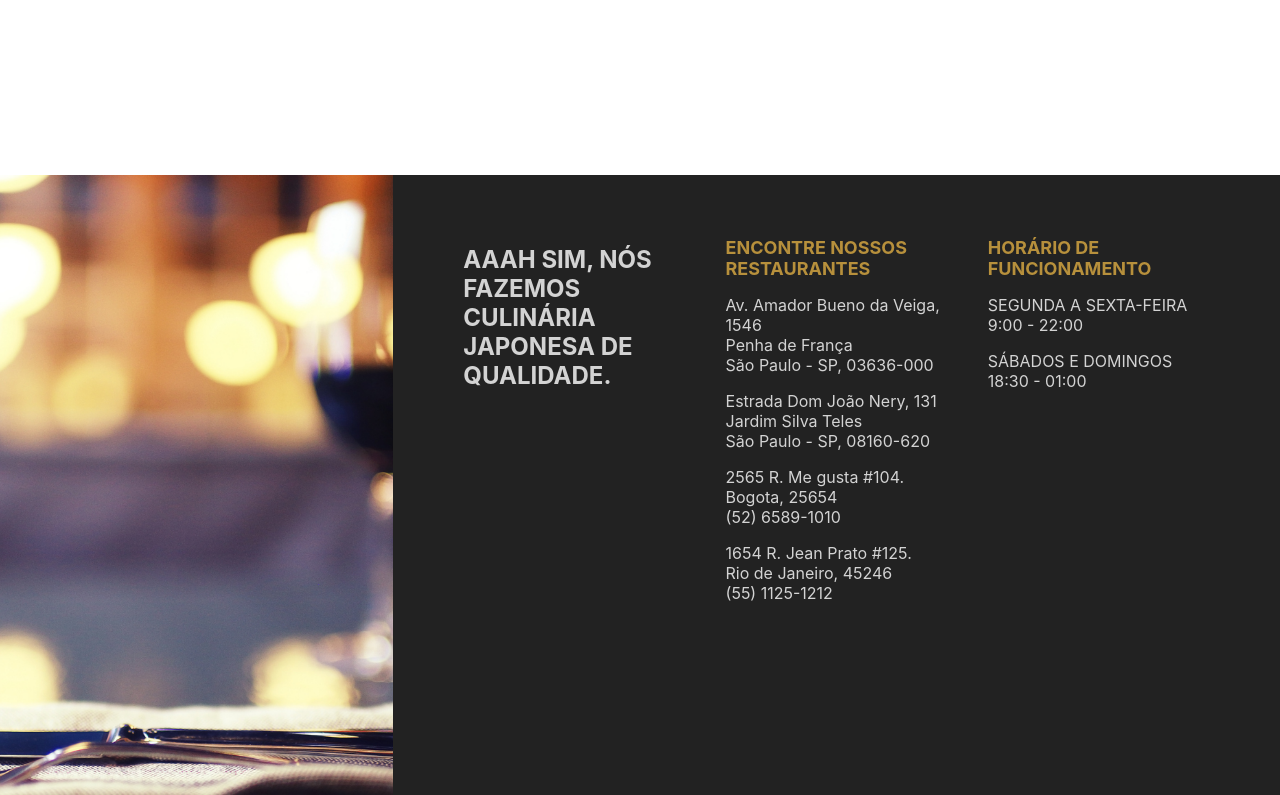
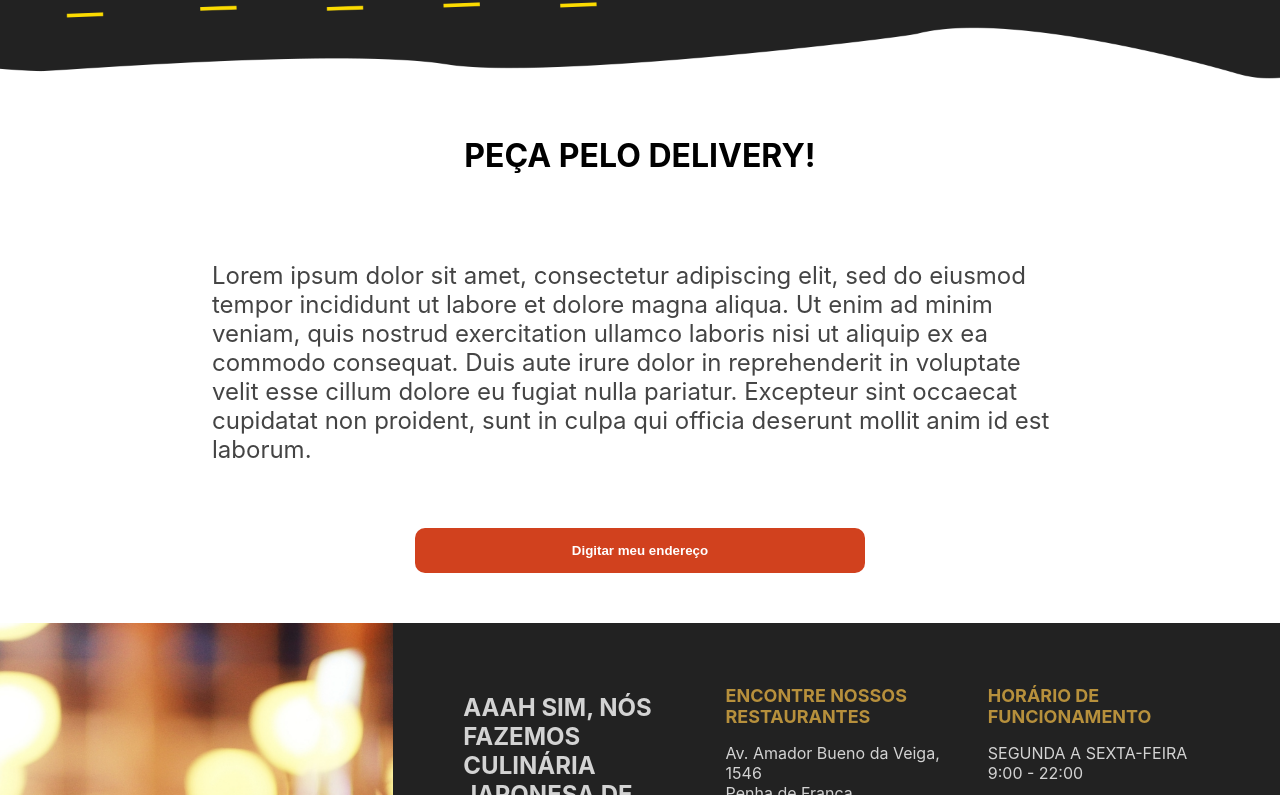
Before and after one commit to Virdes/restaurant, a Next.js app: page /delivery in a window 1280 px wide. Before the commit this address had no page. Shown: the part 725-1520 px from the top of the page. Built offline with nearby package versions, Linux system fonts and the light colour scheme.

Commit message:
pagina delivery criada

```diff
--- a/components/Navbar.jsx
+++ b/components/Navbar.jsx
@@ -15,10 +15,10 @@ const Navbar = () => {
             </div>
             <div className={styles.item}>
                 <ul className={styles.list}>
-                    <li className={styles.listItem}>Cardápio</li>
+                    <li className={styles.listItem}><a href="/delivery">Cardápio</a></li>
                     <li className={styles.listItem}>Produtos</li>
                     <li className={styles.listItem}>Delivery</li>
-                    <Image src="/img/logo.png" alt="" width="140px" height="59px" />
+                    <a href="/"><Image src="/img/logo.png" alt="" width="140px" height="59px" /></a>
                     <li className={styles.listItem}>Lançamentos</li>
                     <li className={styles.listItem}>Promoções</li>
                     <li className={styles.listItem}>Fale Conosco</li>
--- /dev/null
+++ b/pages/delivery/index.jsx
@@ -0,0 +1,26 @@
+import styles from "../../styles/Delivery.module.css";
+
+const Delivery = () => {
+    return (
+        <div className={styles.container}>
+                    <img className={styles.ImagemFundo} src="/img/delivery.png" alt="Fundo" />
+
+                    <h1 className={styles.title}>PEÇA PELO DELIVERY!</h1>
+                    <p className={styles.desc}>
+                    Lorem ipsum dolor sit amet, consectetur adipiscing elit,
+                    sed do eiusmod tempor incididunt ut labore et dolore magna aliqua.
+                    Ut enim ad minim veniam, quis nostrud exercitation ullamco laboris nisi
+                    ut aliquip ex ea commodo consequat. Duis aute irure dolor in
+                    reprehenderit in voluptate velit esse cillum dolore eu fugiat nulla
+                    pariatur. Excepteur sint occaecat cupidatat non proident, sunt in
+                    culpa qui officia deserunt mollit anim id est laborum.
+                    </p>
+                    <div className={styles.buttonClass}>
+                        <button className={styles.buttonDelivery}>Digitar meu endereço</button>
+                    </div>
+        </div>
+
+    )
+}
+
+export default Delivery;
--- a/pages/index.js
+++ b/pages/index.js
@@ -8,8 +8,8 @@ export default function Home() {
   return (
     <div className={styles.container}>
       <Head>
-        <title>Pizza Restaurant in Newyork</title>
-        <meta name="description" content="Best pizza shop in town" />
+        <title>Ike Sushi</title>
+        <meta name="description" content="A melhor comida japonesa da cidade" />
         <link rel="icon" href="/favicon.ico" />
       </Head>
       <Featured />
--- /dev/null
+++ b/styles/Delivery.module.css
@@ -0,0 +1,58 @@
+.container{
+    display: flex;
+    flex-direction: column;
+    align-items: center;
+    justify-content: center;
+    margin-bottom: 50px;
+}
+
+.ImagemFundo{
+    width: 100vw;
+    margin: 0px;
+}
+
+.desc{
+    font-size: 24px;
+    color: #444;
+    width: 70%;
+}
+
+.title, .desc{
+    padding: 20px;
+}
+
+.buttonDelivery{
+    background-color: #d1411e;
+    width: 450px;
+    height: 45px;
+    color: white;
+    font-weight: bold;
+    margin-top: 20px;
+    cursor: pointer;
+    border-radius: 10px;
+    border: none;
+}
+
+.imagemDelivery{
+    flex-direction: column;
+}
+
+@media screen and (max-width: 480px){
+
+    .container{
+        width: 100%;
+    }
+
+    .title{
+        font-size: 30px;
+    }
+
+    .price, .desc{
+        font-size: 24px;
+    }
+
+    .buttonDelivery{
+        width: 100%;
+    }
+
+}
```
Also changed, not shown: public/img/delivery.png (added).
